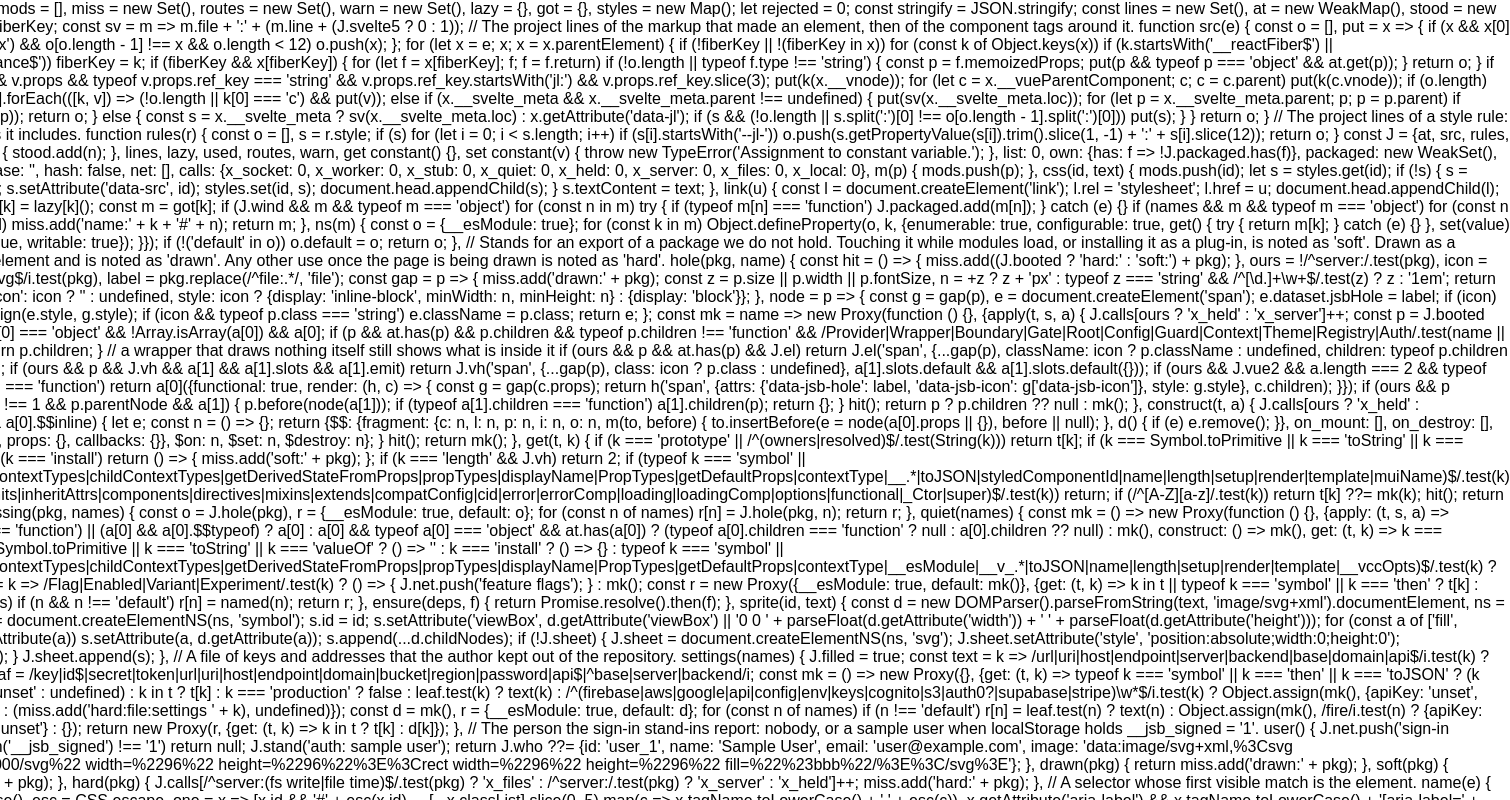
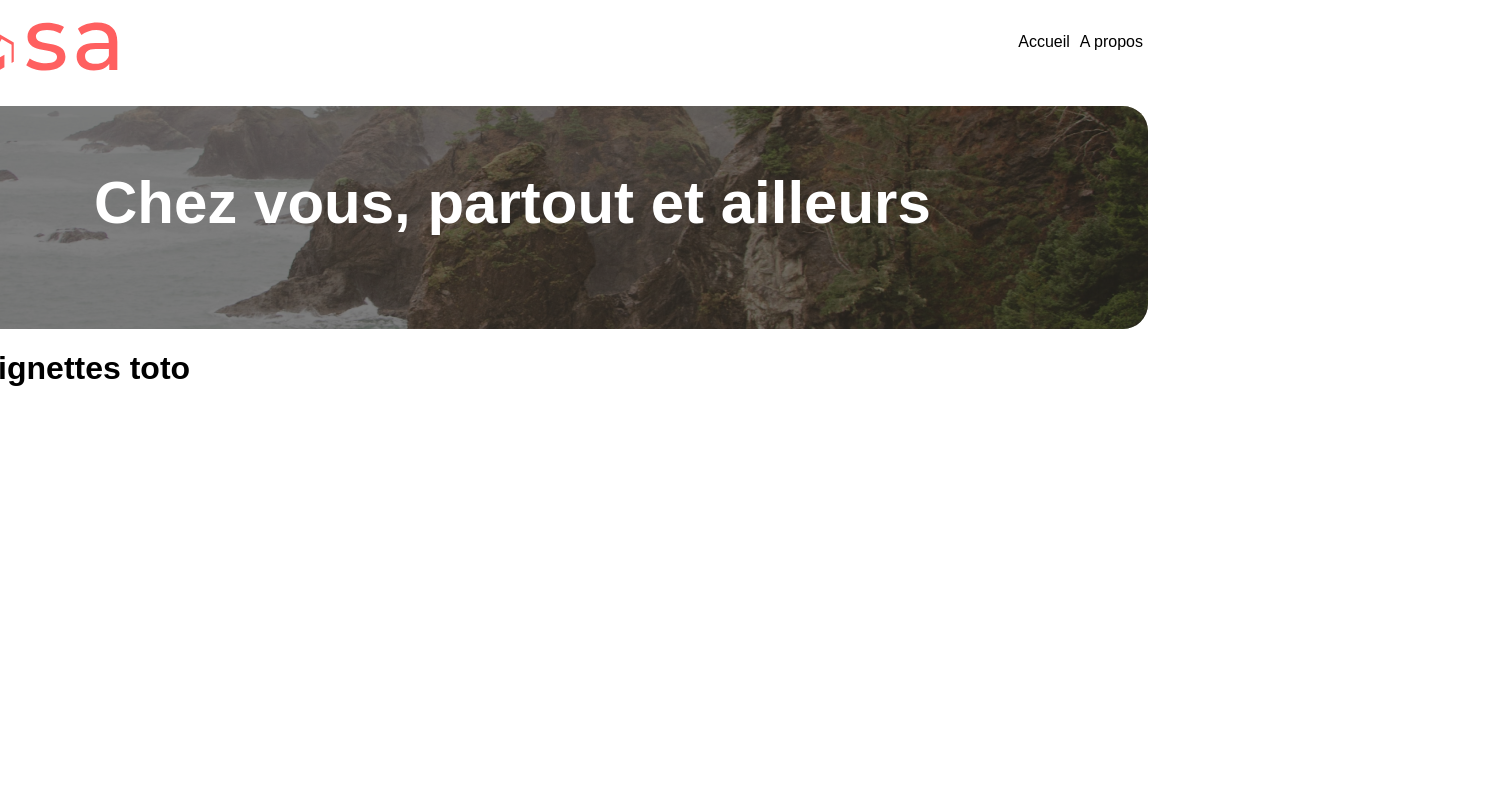
Before and after one commit to etienne-b01/Projet06_Kasa, a React (Create React App) app in the folder kasa/: page / in a window 1280 px wide. Shown: the top 800 px of the page, 1510 px wide, since content can reach past the window. Built offline with nearby package versions, Linux system fonts and the light colour scheme.

Commit message:
bug fix by Jérémy

```diff
--- a/kasa/src/style/style.css
+++ b/kasa/src/style/style.css
@@ -1,4 +1,4 @@
-* {
+body {
   font-family: 'Montserrat', sans-serif;
   /* the following code wreaks havoc!! */
   display: flex;
```
